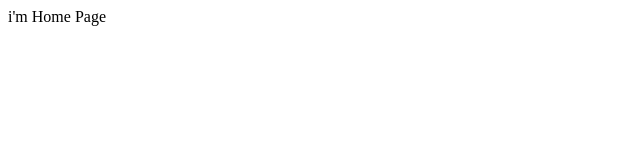
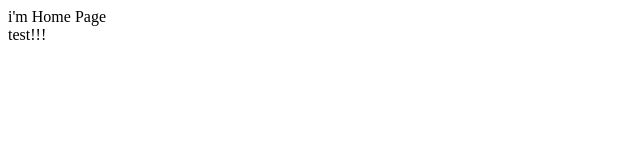
Before and after one commit to modern-agile-team/3term-mini-front, a React (Create React App) app in the folder moae-time/: page / in a window 1280 px wide. Shown: the top 160 px of the page, without its empty margins (0-640 px from the left). Built offline with nearby package versions, Linux system fonts and the light colour scheme.

Commit message:
Add(halam/Layout-header):create-header-layout#16

```diff
--- a/moae-time/src/pages/home/HomePage.jsx
+++ b/moae-time/src/pages/home/HomePage.jsx
@@ -1,9 +1,11 @@
 import React from 'react';
+import Header from '../../style/layout/Header';
 
 function HomePage() {
   return (
     <div>
       <div className="test">i'm Home Page</div>
+      <Header />
     </div>
   );
 }
--- /dev/null
+++ b/moae-time/src/style/layout/Header.jsx
@@ -0,0 +1,11 @@
+import React from 'react';
+
+const HeaderLayout = ({ children }) => {
+  return <div className="Header">{children}</div>;
+};
+
+function HeaderContents() {
+  return <HeaderLayout>test!!!</HeaderLayout>;
+}
+
+export default HeaderContents;
```
